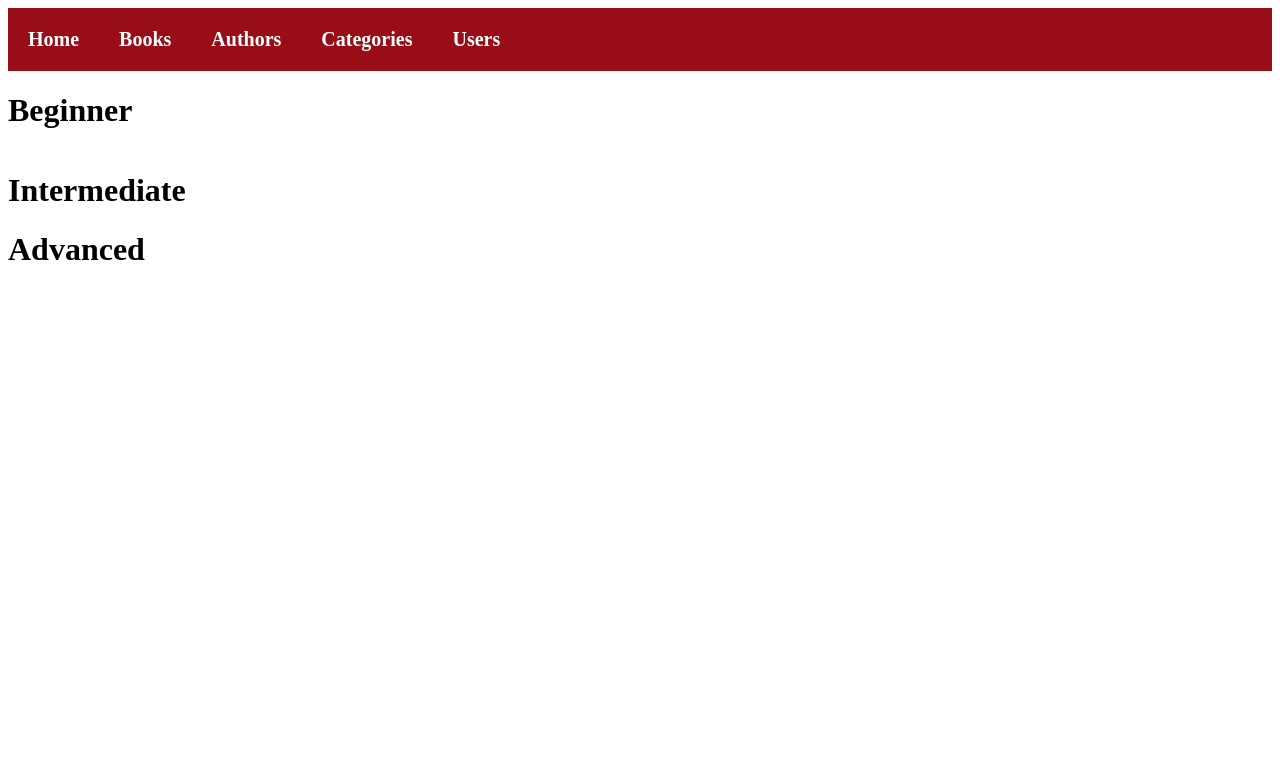
After one commit to amymhaddad/upcase_booklist_app, a Flask app: page /categories in a window 1280 px wide. The commit adds this page. Shown: the top 778 px of the page. Run offline with Flask 2, Linux system fonts and the light colour scheme; data that the repository does not hold is empty.

Commit message:
All book categories appear on categories page; added CSS to list each book in each category.

```diff
--- a/app.py
+++ b/app.py
@@ -4,6 +4,7 @@ from upcase_booklist_app.database import db_session
 from upcase_booklist_app.models.book import Book
 from upcase_booklist_app.models.author import Author
 from upcase_booklist_app.models.user import User
+from upcase_booklist_app.models.category import Category
 
 from upcase_booklist_app.data.categories import categories
 
@@ -73,14 +74,36 @@ def authors():
     return render_template("authors.html", authors=authors)
 
 
-@app.route("/lists")
-def lists():
+@app.route("/categories")
+def categories():
     """Organize authors and their books into categories"""
 
-    return render_template("lists.html", categories=categories)
+    q1_beginner = (
+        db_session.query(Category)
+        .filter(Category.category_name == "Beginner")
+        .limit(10)
+    )
+    q2_intermediate = (
+        db_session.query(Category)
+        .filter(Category.category_name == "Intermediate")
+        .limit(10)
+    )
+    q3_advanced = (
+        db_session.query(Category)
+        .filter(Category.category_name == "Advanced")
+        .limit(10)
+    )
+
+    categories = {
+        "Beginner": q1_beginner,
+        "Intermediate": q2_intermediate,
+        "Advanced": q3_advanced,
+    }
+
+    return render_template("categories.html", categories=categories)
 
 
-@app.route("/lists/<int:category_id>")
+@app.route("/categories/<int:category_id>")
 def category(category_id):
     """Direct user to page about a specific category"""
 
--- a/database.py
+++ b/database.py
@@ -17,6 +17,7 @@ Base = declarative_base(metadata=metadata)
 from upcase_booklist_app.models.book import Book
 from upcase_booklist_app.models.author import Author
 from upcase_booklist_app.models.user import User
+from upcase_booklist_app.models.category import Category
 
 engine = create_engine(
     "postgresql+psycopg2://postgres:postgres@localhost/curious_programmer",
--- a/models/book.py
+++ b/models/book.py
@@ -15,4 +15,8 @@ class Book(Base):
     publication_year = Column(Integer, nullable=False)
 
     author_id = Column(Integer, ForeignKey("authors.id"))
+    #back_populates = "books" is called this b/c books is the method that's defined in the Author() class --> books = relationship("Book", back_populates="author")
     author = relationship("Author", back_populates="books")
+
+    category_id = Column(Integer, ForeignKey("categories.id"))
+    category = relationship("Category", back_populates="books")
--- a/scripts/import_books.py
+++ b/scripts/import_books.py
@@ -8,6 +8,7 @@ import sys
 from upcase_booklist_app.database import Base, db_session
 from upcase_booklist_app.models.book import Book
 from upcase_booklist_app.models.author import Author
+from upcase_booklist_app.models.category import Category
 from sqlalchemy.sql.functions import random
 
 session = db_session()
@@ -29,6 +30,8 @@ books = []
 for _ in range(100):
 
     author = session.query(Author).order_by(random()).first()
+    #add categories to import_books that way I get a category value
+    category = session.query(Category).order_by(random()).first()
 
     book = Book(
         title=fake.company(),
@@ -37,6 +40,7 @@ for _ in range(100):
         genre=choice(genres),
         publication_year=fake.year(),
         author=author,
+        category=category,
     )
     books.append(book)
 
--- a/static/main.css
+++ b/static/main.css
@@ -238,20 +238,49 @@
 
 
 /* category */
-.single-category {
+
+.categories-container {
+    display: flex;
+    flex-direction: column;
+}
+
+.individual-category {
+    display: flex;
+    flex-direction: column;
+    flex-wrap: wrap;
+}
+
+.book-category {
+    text-decoration: none;
+    color: #990E16;
+    font-size: 18px;
+}
+
+.book-category a{
+    text-decoration: none;
+    color: #990E16;
+    font-size: 18px;
+}
+
+.book-category a:hover{
+    text-decoration: underline;
+    color: #990E16;
+}
+
+/* .single-category {
     display: flex;
     border-bottom: 1px solid black;
     padding-top: 10px;
     padding-bottom: 10px;
 
-}
+} */
 
-.book-image {
+/* .book-image {
     display: flex;
     justify-content: flex-end;
-}
+} */
 
-.category-details {
+/* .category-details {
     display: flex;
     flex-wrap: wrap;
     flex-direction:column;
@@ -280,7 +309,7 @@
 
 .book-summary {
     font-size: 16px;
-}
+} */
 
 
 /* lists.html */
--- a/templates/author.html
+++ b/templates/author.html
@@ -12,7 +12,7 @@
             <div class="header-items"><a href="{{ url_for('index') }}">Home</a></div>
             <div class="header-items"><a href="{{ url_for('book_list') }}">Books</a></div>
             <div class="header-items"><a href="{{ url_for('authors') }}">Authors</a></div>
-            <div class="header-items"><a href="{{ url_for('lists') }}">Lists</a></div>
+            <div class="header-items"><a href="{{ url_for('categories') }}">Categories</a></div>
             <div class="header-items"><a href="{{ url_for('users') }}">Users</a></div>
         </nav>
 
--- a/templates/authors.html
+++ b/templates/authors.html
@@ -12,7 +12,7 @@
             <div class="header-items"><a href="{{ url_for('index') }}">Home</a></div>
             <div class="header-items"><a href="{{ url_for('book_list') }}">Books</a></div>
             <div class="header-items"><a href="{{ url_for('authors') }}">Authors</a></div>
-            <div class="header-items"><a href="{{ url_for('lists') }}">Lists</a></div>
+            <div class="header-items"><a href="{{ url_for('categories') }}">Categories</a></div>
             <div class="header-items"><a href="{{ url_for('users') }}">Users</a></div>
         </nav>
 
--- a/templates/book.html
+++ b/templates/book.html
@@ -12,7 +12,7 @@
             <div class="header-items"><a href="{{ url_for('index') }}">Home</a></div>
             <div class="header-items"><a href="{{ url_for('book_list') }}">Books</a></div>
             <div class="header-items"><a href="{{ url_for('authors') }}">Authors</a></div>
-            <div class="header-items"><a href="{{ url_for('lists') }}">Lists</a></div>
+            <div class="header-items"><a href="{{ url_for('categories') }}">Categories</a></div>
             <div class="header-items"><a href="{{ url_for('users') }}">Users</a></div>
         </nav>
 
--- a/templates/books.html
+++ b/templates/books.html
@@ -11,7 +11,7 @@
             <div class="header-items"><a href="{{ url_for('index') }}">Home</a></div>
             <div class="header-items"><a href="{{ url_for('book_list') }}">Books</a></div>
             <div class="header-items"><a href="{{ url_for('authors') }}">Authors</a></div>
-            <div class="header-items"><a href="{{ url_for('lists') }}">Lists</a></div>
+            <div class="header-items"><a href="{{ url_for('categories') }}">Categories</a></div>
             <div class="header-items"><a href="{{ url_for('users') }}">Users</a></div>
         </nav>
 
--- /dev/null
+++ b/templates/categories.html
@@ -0,0 +1,54 @@
+<html>
+    <head>
+        <title>Curious Programmer | Book Categories</title>
+        <link rel="stylesheet" href="{{ url_for('static', filename='main.css') }}">
+        <meta name="viewport" content="width=device-width, initial-scale=1.0">
+    </head>
+    <body>
+       <nav class="page-header">
+            <div class="header-items"><a href="{{ url_for('index') }}">Home</a></div>
+           <div class="header-items"><a href="{{ url_for('book_list') }}">Books</a></div>
+           <div class="header-items"><a href="{{ url_for('authors') }}">Authors</a></div>
+           <div class="header-items"><a href="{{ url_for('categories') }}">Categories</a></div>
+           <div class="header-items"><a href="{{ url_for('users') }}">Users</a> </div>
+       </nav>
+
+    <div>
+        <div class="categories-container">
+            <h1>Beginner</h1>
+            {% for category in categories['Beginner'] %}
+                {% for book in category.books %}
+                <div class="individual-category">
+                    <a href="{{ url_for('book', book_id = book.id) }}" class="book-category">
+                        {{ book.title }}
+                    </a>
+            {% endfor %}
+            {% endfor %}
+            </div>
+
+            <h1>Intermediate</h1>
+            {% for category in categories['Intermediate'] %}
+                {% for book in category.books %}
+                <div class="individual-category">
+                    <a href="{{ url_for('book', book_id = book.id) }}" class="book-category">
+                        {{ book.title }}
+                    </a>
+            {% endfor %}
+            {% endfor %}
+            </div>
+
+            <h1>Advanced</h1>
+            {% for category in categories['Advanced'] %}
+                {% for book in category.books %}
+                <div class="individual-category">
+                    <a href="{{ url_for('book', book_id = book.id) }}" class="book-category">
+                        {{ book.title }}
+                    </a>
+            {% endfor %}
+            {% endfor %}
+            </div>
+
+        </div>
+    </div>
+    </body>
+</html>
--- a/templates/category.html
+++ b/templates/category.html
@@ -9,7 +9,7 @@
        <nav class="page-header">
            <div class="header-items"><a href="{{ url_for('book_list') }}">Books</a></div>
            <div class="header-items"><a href="{{ url_for('authors') }}">Authors</a></div>
-           <div class="header-items"><a href="{{ url_for('lists') }}">Lists</a></div>
+           <div class="header-items"><a href="{{ url_for('categories') }}">Categories</a></div>
            <div class="header-items"><a href="{{ url_for('users') }}">Users</a></div>
        </nav>
 
--- a/templates/index.html
+++ b/templates/index.html
@@ -10,7 +10,7 @@
         <nav class="page-header">
             <div class="header-items"><a href="{{ url_for('book_list') }}">Books</a></div>
             <div class="header-items"><a href="{{ url_for('authors') }}">Authors</a></div>
-            <div class="header-items"><a href="{{ url_for('lists') }}">Lists</a></div>
+            <div class="header-items"><a href="{{ url_for('categories') }}">Categories</a></div>
             <div class="header-items"><a href="{{ url_for('users') }}">Users</a></div>
         </nav>
 
@@ -18,7 +18,7 @@
             <div class="box">
                 <p class="homepage-title">Curated Bookshelf for Pythonistas</p>
                 <p class="homepage-summary">A collection of Python books, from novice to expert</p>
-                <button class="button"><a href="{{ url_for('lists') }}">Start Exploring</a></button>
+                <button class="button"><a href="{{ url_for('categories') }}">Start Exploring</a></button>
             </div>
 
 
--- a/templates/users.html
+++ b/templates/users.html
@@ -11,7 +11,7 @@
             <div class="header-items"><a href="{{ url_for('index') }}">Home</a></div>
             <div class="header-items"><a href="{{ url_for('book_list') }}">Books</a></div>
             <div class="header-items"><a href="{{ url_for('authors') }}">Authors</a></div>
-            <div class="header-items"><a href="{{ url_for('lists') }}">Lists</a></div>
+            <div class="header-items"><a href="{{ url_for('categories') }}">Categories</a></div>
             <div class="header-items"><a href="{{ url_for('users') }}">Users</a></div>
         </nav>
 
```
Also changed, not shown: alembic/versions/46b4cfac0cc8_update_the_fk_and_relationships_between_.py (added, +43 -0 lines), alembic/versions/6970c2f20ef4_add_users_table.py (added, +29 -0 lines), alembic/versions/7de08afa7fcc_add_relationship_between_categories_and_.py (added, +30 -0 lines), models/category.py (added, +12 -0 lines), scripts/import_categories.py (added, +17 -0 lines), templates/lists.html (deleted, +0 -36 lines).
